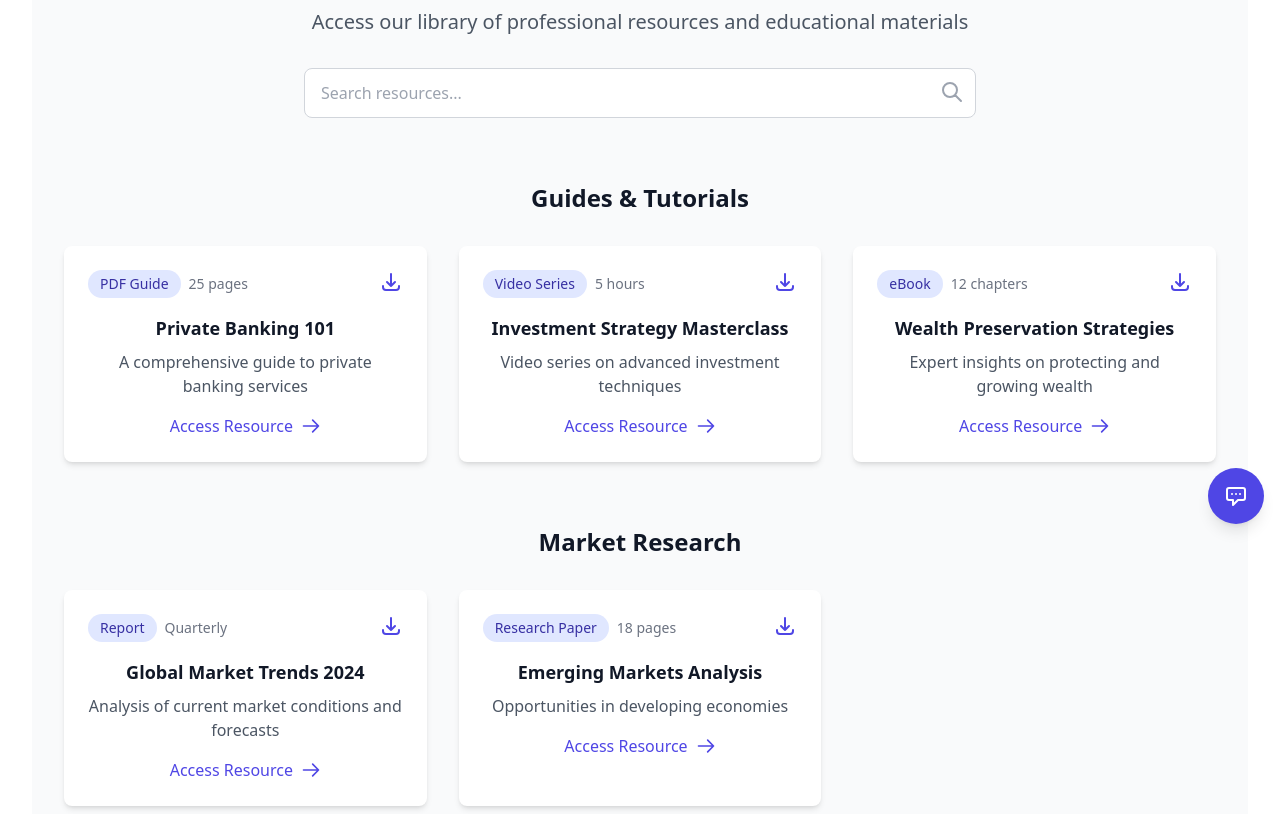
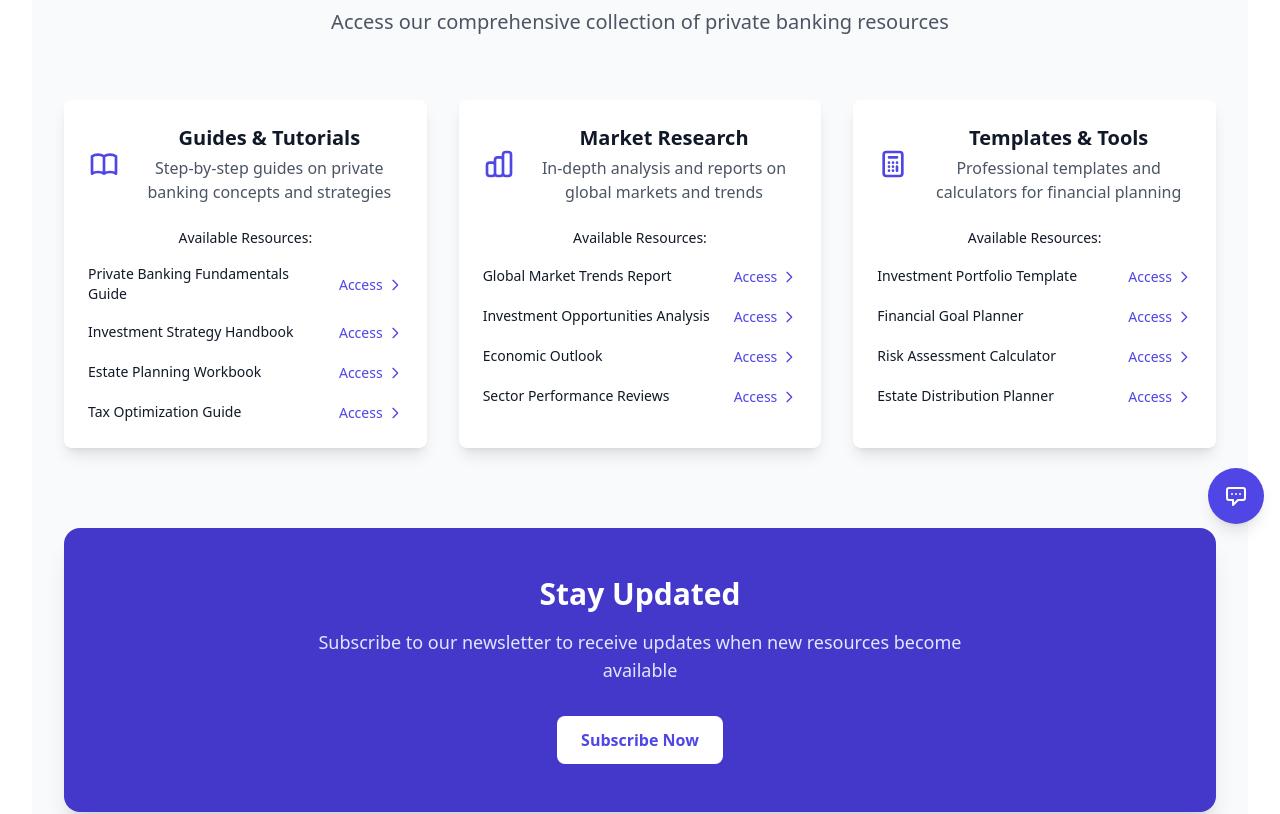
Before and after one commit to nickjackson801/wealth-weave, a React (Vite) app: page /wealth-weave/resources in a window 1280 px wide. Shown: the part 260-1074 px from the top of the page. Built offline with nearby package versions, Linux system fonts and the light colour scheme.

Commit message:
Update Resources page with Coming Soon functionality

```diff
--- a/src/pages/Resources.tsx
+++ b/src/pages/Resources.tsx
@@ -1,65 +1,67 @@
 import React from 'react'
+import { useNavigate } from 'react-router-dom'
 
 const Resources = () => {
-  const categories = [
+  const navigate = useNavigate()
+
+  const resourceCategories = [
     {
       title: "Guides & Tutorials",
-      items: [
-        {
-          title: "Private Banking 101",
-          description: "A comprehensive guide to private banking services",
-          type: "PDF Guide",
-          length: "25 pages"
-        },
-        {
-          title: "Investment Strategy Masterclass",
-          description: "Video series on advanced investment techniques",
-          type: "Video Series",
-          length: "5 hours"
-        },
-        {
-          title: "Wealth Preservation Strategies",
-          description: "Expert insights on protecting and growing wealth",
-          type: "eBook",
-          length: "12 chapters"
-        }
+      description: "Step-by-step guides on private banking concepts and strategies",
+      icon: (
+        <svg className="h-8 w-8 text-indigo-600" fill="none" viewBox="0 0 24 24" stroke="currentColor">
+          <path strokeLinecap="round" strokeLinejoin="round" strokeWidth={2} d="M12 6.253v13m0-13C10.832 5.477 9.246 5 7.5 5S4.168 5.477 3 6.253v13C4.168 18.477 5.754 18 7.5 18s3.332.477 4.5 1.253m0-13C13.168 5.477 14.754 5 16.5 5c1.747 0 3.332.477 4.5 1.253v13C19.832 18.477 18.247 18 16.5 18c-1.746 0-3.332.477-4.5 1.253" />
+        </svg>
+      ),
+      resources: [
+        "Private Banking Fundamentals Guide",
+        "Investment Strategy Handbook",
+        "Estate Planning Workbook",
+        "Tax Optimization Guide"
       ]
     },
     {
       title: "Market Research",
-      items: [
-        {
-          title: "Global Market Trends 2024",
-          description: "Analysis of current market conditions and forecasts",
-          type: "Report",
-          length: "Quarterly"
-        },
-        {
-          title: "Emerging Markets Analysis",
-          description: "Opportunities in developing economies",
-          type: "Research Paper",
-          length: "18 pages"
-        }
+      description: "In-depth analysis and reports on global markets and trends",
+      icon: (
+        <svg className="h-8 w-8 text-indigo-600" fill="none" viewBox="0 0 24 24" stroke="currentColor">
+          <path strokeLinecap="round" strokeLinejoin="round" strokeWidth={2} d="M9 19v-6a2 2 0 00-2-2H5a2 2 0 00-2 2v6a2 2 0 002 2h2a2 2 0 002-2zm0 0V9a2 2 0 012-2h2a2 2 0 012 2v10m-6 0a2 2 0 002 2h2a2 2 0 002-2m0 0V5a2 2 0 012-2h2a2 2 0 012 2v14a2 2 0 01-2 2h-2a2 2 0 01-2-2z" />
+        </svg>
+      ),
+      resources: [
+        "Global Market Trends Report",
+        "Investment Opportunities Analysis",
+        "Economic Outlook",
+        "Sector Performance Reviews"
       ]
     },
     {
       title: "Templates & Tools",
-      items: [
-        {
-          title: "Portfolio Tracking Template",
-          description: "Professional-grade Excel template for tracking investments",
-          type: "Excel Template",
-          length: "Multiple sheets"
-        },
-        {
-          title: "Risk Assessment Toolkit",
-          description: "Comprehensive tools for evaluating investment risks",
-          type: "Digital Tool",
-          length: "Interactive"
-        }
+      description: "Professional templates and calculators for financial planning",
+      icon: (
+        <svg className="h-8 w-8 text-indigo-600" fill="none" viewBox="0 0 24 24" stroke="currentColor">
+          <path strokeLinecap="round" strokeLinejoin="round" strokeWidth={2} d="M9 7h6m0 10v-3m-3 3h.01M9 17h.01M9 14h.01M12 14h.01M15 11h.01M12 11h.01M9 11h.01M7 21h10a2 2 0 002-2V5a2 2 0 00-2-2H7a2 2 0 00-2 2v14a2 2 0 002 2z" />
+        </svg>
+      ),
+      resources: [
+        "Investment Portfolio Template",
+        "Financial Goal Planner",
+        "Risk Assessment Calculator",
+        "Estate Distribution Planner"
       ]
     }
   ]
+
+  const handleResourceAccess = (categoryTitle: string, resourceName: string) => {
+    navigate('/coming-soon', {
+      state: {
+        title: `${resourceName} Coming Soon`,
+        description: "We're currently preparing this resource. Sign up for beta access to be the first to know when it becomes available!",
+        returnLink: "/resources",
+        returnText: "Return to Resources"
+      }
+    })
+  }
 
   return (
     <div className="min-h-screen bg-gray-50 py-12">
@@ -69,83 +71,73 @@ const Resources = () => {
             Resources
           </h1>
           <p className="mt-4 text-xl text-gray-600">
-            Access our library of professional resources and educational materials
+            Access our comprehensive collection of private banking resources
           </p>
         </div>
 
-        {/* Search Bar */}
-        <div className="mt-8 max-w-2xl mx-auto">
-          <div className="relative">
-            <input
-              type="text"
-              placeholder="Search resources..."
-              className="w-full px-4 py-3 rounded-lg border border-gray-300 focus:ring-2 focus:ring-indigo-600 focus:border-transparent"
-            />
-            <button className="absolute right-3 top-3">
-              <svg className="h-6 w-6 text-gray-400" fill="none" viewBox="0 0 24 24" stroke="currentColor">
-                <path strokeLinecap="round" strokeLinejoin="round" strokeWidth={2} d="M21 21l-6-6m2-5a7 7 0 11-14 0 7 7 0 0114 0z" />
-              </svg>
-            </button>
+        <div className="mt-16 grid gap-8 lg:grid-cols-3">
+          {resourceCategories.map((category, index) => (
+            <div key={index} className="bg-white rounded-lg shadow-lg overflow-hidden">
+              <div className="p-6">
+                <div className="flex items-center">
+                  <div className="flex-shrink-0">
+                    {category.icon}
+                  </div>
+                  <div className="ml-4">
+                    <h3 className="text-xl font-semibold text-gray-900">{category.title}</h3>
+                    <p className="mt-1 text-gray-600">{category.description}</p>
                   </div>
                 </div>
 
-        {/* Resource Categories */}
-        <div className="mt-16 space-y-16">
-          {categories.map((category, index) => (
-            <div key={index}>
-              <h2 className="text-2xl font-bold text-gray-900 mb-8">{category.title}</h2>
-              <div className="grid gap-8 md:grid-cols-2 lg:grid-cols-3">
-                {category.items.map((item, itemIndex) => (
-                  <div key={itemIndex} className="bg-white rounded-lg shadow-md hover:shadow-lg transition-shadow">
-                    <div className="p-6">
-                      <div className="flex justify-between items-start">
-                        <div>
-                          <span className="inline-flex items-center px-3 py-1 rounded-full text-sm font-medium bg-indigo-100 text-indigo-800">
-                            {item.type}
+                <div className="mt-6">
+                  <h4 className="text-sm font-medium text-gray-900">Available Resources:</h4>
+                  <ul className="mt-4 space-y-4">
+                    {category.resources.map((resource, resourceIndex) => (
+                      <li key={resourceIndex}>
+                        <button
+                          onClick={() => handleResourceAccess(category.title, resource)}
+                          className="group flex items-center text-left w-full"
+                        >
+                          <div className="flex-1">
+                            <p className="text-sm font-medium text-gray-900 group-hover:text-indigo-600">
+                              {resource}
+                            </p>
+                          </div>
+                          <div className="ml-4">
+                            <span className="text-indigo-600 group-hover:text-indigo-800 text-sm font-medium inline-flex items-center">
+                              Access
+                              <svg className="ml-1 w-4 h-4" fill="none" stroke="currentColor" viewBox="0 0 24 24">
+                                <path strokeLinecap="round" strokeLinejoin="round" strokeWidth={2} d="M9 5l7 7-7 7" />
+                              </svg>
                             </span>
-                          <span className="ml-2 text-sm text-gray-500">{item.length}</span>
                           </div>
-                        <button className="text-indigo-600 hover:text-indigo-800">
-                          <svg className="h-6 w-6" fill="none" viewBox="0 0 24 24" stroke="currentColor">
-                            <path strokeLinecap="round" strokeLinejoin="round" strokeWidth={2} d="M4 16v1a3 3 0 003 3h10a3 3 0 003-3v-1m-4-4l-4 4m0 0l-4-4m4 4V4" />
-                          </svg>
                         </button>
+                      </li>
+                    ))}
+                  </ul>
                 </div>
-                      <h3 className="mt-4 text-lg font-semibold text-gray-900">{item.title}</h3>
-                      <p className="mt-2 text-gray-600">{item.description}</p>
-                      <button className="mt-4 text-indigo-600 hover:text-indigo-800 font-medium inline-flex items-center">
-                        Access Resource
-                        <svg className="ml-2 h-5 w-5" fill="none" viewBox="0 0 24 24" stroke="currentColor">
-                          <path strokeLinecap="round" strokeLinejoin="round" strokeWidth={2} d="M14 5l7 7m0 0l-7 7m7-7H3" />
-                        </svg>
-                      </button>
-                    </div>
-                  </div>
-                ))}
               </div>
             </div>
           ))}
         </div>
 
         {/* Newsletter Signup */}
-        <div className="mt-20 bg-indigo-700 rounded-2xl shadow-xl overflow-hidden">
-          <div className="px-6 py-12 max-w-3xl mx-auto text-center">
+        <div className="mt-20">
+          <div className="bg-indigo-700 rounded-2xl shadow-xl overflow-hidden">
+            <div className="px-6 py-12 max-w-3xl mx-auto text-center sm:px-12">
               <h2 className="text-3xl font-bold text-white">
                 Stay Updated
               </h2>
               <p className="mt-4 text-lg text-indigo-100">
-              Get weekly updates on new resources and market insights
+                Subscribe to our newsletter to receive updates when new resources become available
               </p>
-            <form className="mt-8 sm:flex justify-center">
-              <input
-                type="email"
-                placeholder="Enter your email"
-                className="w-full sm:max-w-md px-5 py-3 rounded-lg focus:ring-2 focus:ring-white focus:border-transparent"
-              />
-              <button className="mt-3 sm:mt-0 sm:ml-3 px-6 py-3 bg-white text-indigo-600 font-medium rounded-lg hover:bg-indigo-50 transition-colors">
-                Subscribe
+              <button
+                onClick={() => navigate('/signup')}
+                className="mt-8 bg-white text-indigo-600 px-6 py-3 rounded-lg font-semibold hover:bg-indigo-50 transition-colors"
+              >
+                Subscribe Now
               </button>
-            </form>
+            </div>
           </div>
         </div>
       </div>
```
Lines whose indentation alone changed are shown as unchanged.
